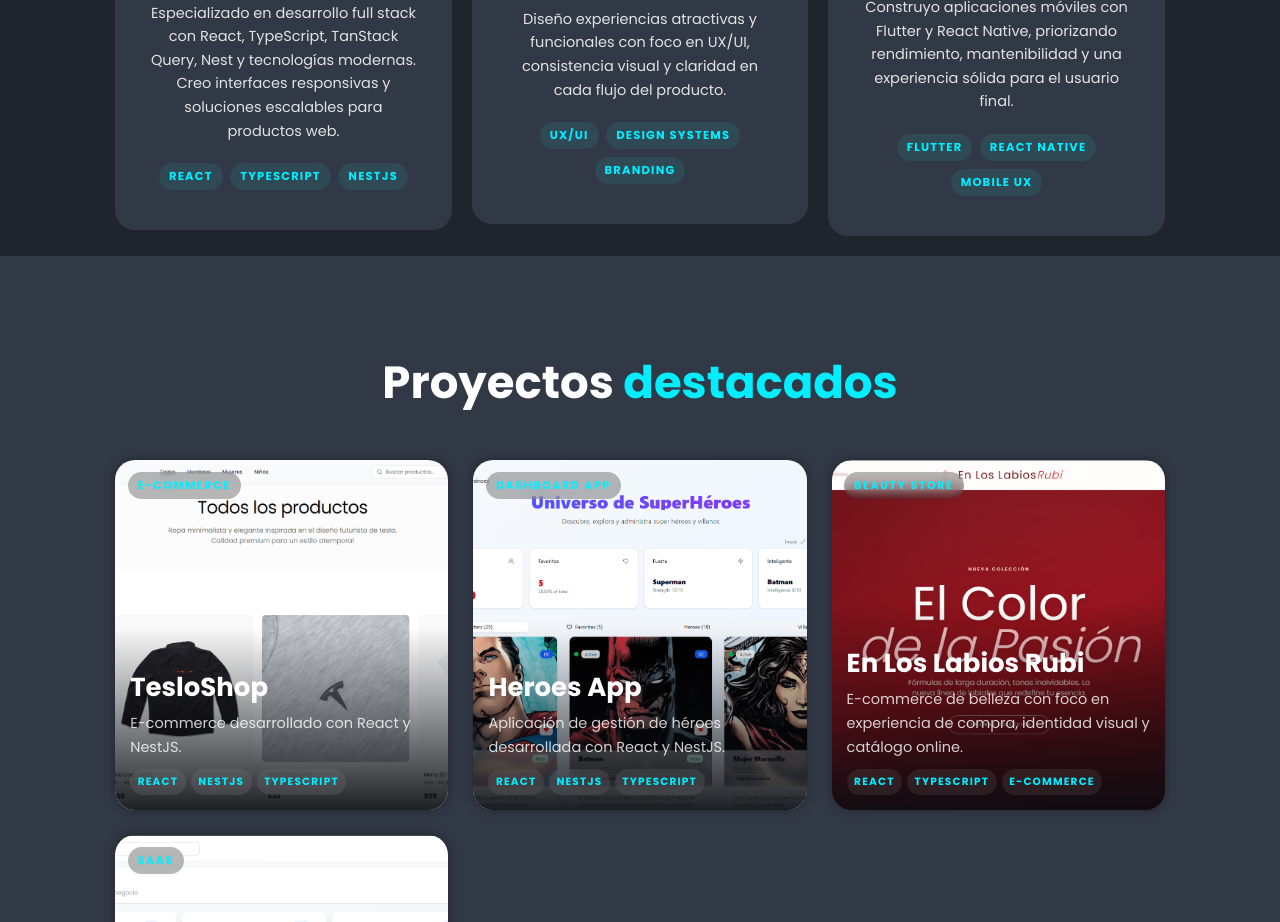
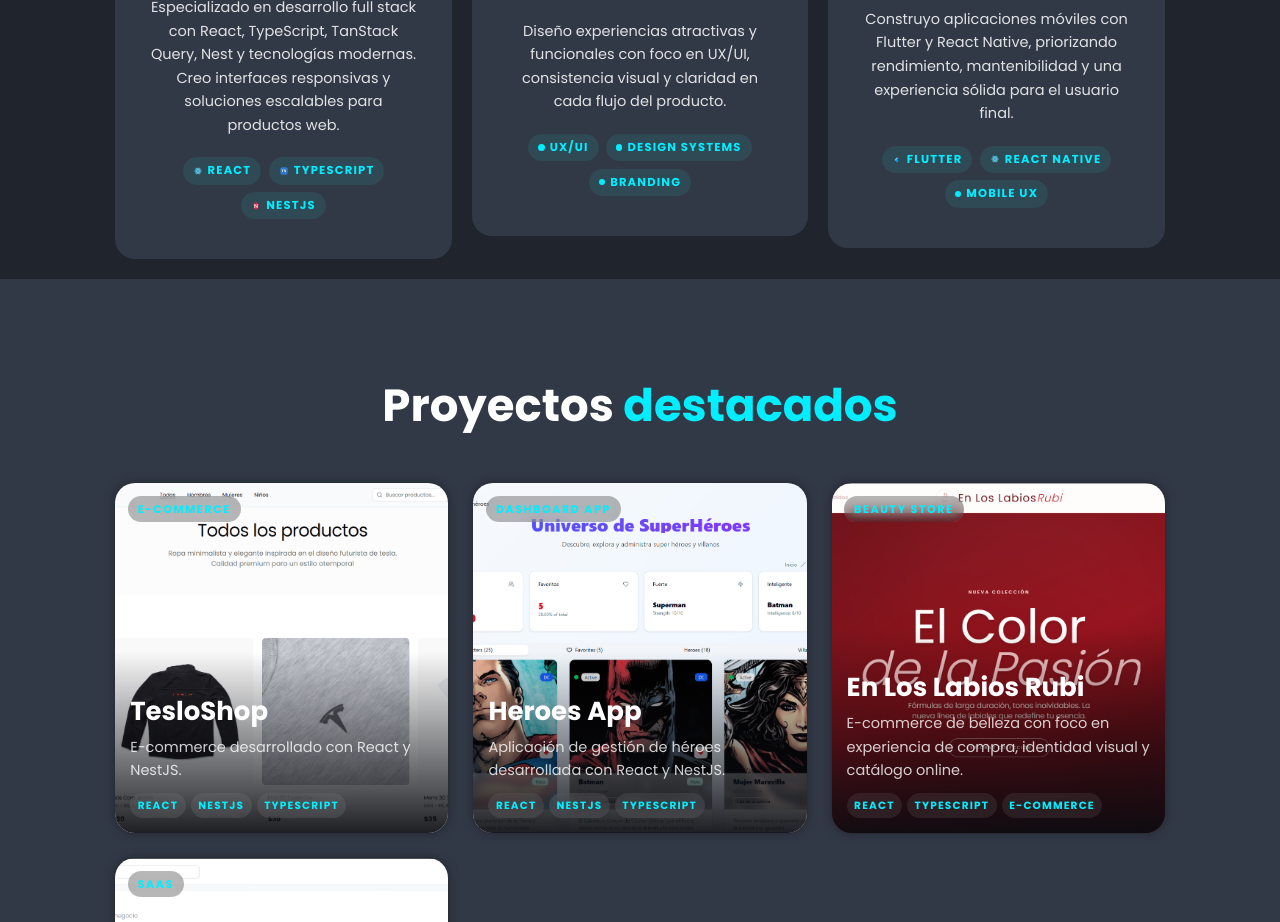
Before and after one commit to LuisAngel016/My-Portfolio, a React (Vite) app: page / in a window 1280 px wide. Shown: the part 3380-4302 px from the top of the page. Built offline with nearby package versions, Linux system fonts and the light colour scheme.

Commit message:
feat: add skill tech logos

```diff
--- a/src/components/Skills.tsx
+++ b/src/components/Skills.tsx
@@ -6,6 +6,53 @@ const skillTech = [
     ['UX/UI', 'Design Systems', 'Branding'],
     ['Flutter', 'React Native', 'Mobile UX']
 ];
+
+const SkillTechLogo = ({ tech }: { tech: string }) => {
+    switch (tech) {
+        case 'React':
+            return (
+                <svg viewBox="0 0 24 24" className="h-4 w-4" fill="none" aria-hidden="true">
+                    <circle cx="12" cy="12" r="1.8" fill="#61DAFB" />
+                    <ellipse cx="12" cy="12" rx="8" ry="3.2" stroke="#61DAFB" strokeWidth="1.6" />
+                    <ellipse cx="12" cy="12" rx="8" ry="3.2" stroke="#61DAFB" strokeWidth="1.6" transform="rotate(60 12 12)" />
+                    <ellipse cx="12" cy="12" rx="8" ry="3.2" stroke="#61DAFB" strokeWidth="1.6" transform="rotate(120 12 12)" />
+                </svg>
+            );
+        case 'TypeScript':
+            return (
+                <svg viewBox="0 0 24 24" className="h-4 w-4" aria-hidden="true">
+                    <rect x="3" y="3" width="18" height="18" rx="4" fill="#3178C6" />
+                    <text x="12" y="15.2" textAnchor="middle" fill="white" fontSize="8.2" fontWeight="700" fontFamily="Arial, sans-serif">TS</text>
+                </svg>
+            );
+        case 'NestJS':
+            return (
+                <svg viewBox="0 0 24 24" className="h-4 w-4" fill="none" aria-hidden="true">
+                    <path d="M12 3L18.5 7.5L16.5 18L12 21L7.5 18L5.5 7.5L12 3Z" fill="#E0234E" />
+                    <path d="M9 16V8L15 16V8" stroke="white" strokeWidth="1.8" strokeLinecap="round" strokeLinejoin="round" />
+                </svg>
+            );
+        case 'Flutter':
+            return (
+                <svg viewBox="0 0 24 24" className="h-4 w-4" fill="none" aria-hidden="true">
+                    <path d="M6 14L12 8L15 11L9 17L6 14Z" fill="#47C5FB" />
+                    <path d="M12 20L18 14L15 11L9 17L12 20Z" fill="#00569E" />
+                    <path d="M9 17L12 14L15 17L12 20L9 17Z" fill="#00B5F8" />
+                </svg>
+            );
+        case 'React Native':
+            return (
+                <svg viewBox="0 0 24 24" className="h-4 w-4" fill="none" aria-hidden="true">
+                    <circle cx="12" cy="12" r="1.8" fill="#61DAFB" />
+                    <ellipse cx="12" cy="12" rx="8" ry="3.2" stroke="#61DAFB" strokeWidth="1.6" />
+                    <ellipse cx="12" cy="12" rx="8" ry="3.2" stroke="#61DAFB" strokeWidth="1.6" transform="rotate(60 12 12)" />
+                    <ellipse cx="12" cy="12" rx="8" ry="3.2" stroke="#61DAFB" strokeWidth="1.6" transform="rotate(120 12 12)" />
+                </svg>
+            );
+        default:
+            return <span className="h-2.5 w-2.5 rounded-full bg-[var(--main-color)]" />;
+    }
+};
 
 export const Skills = () => {
     const { t } = useLanguage();
@@ -47,8 +94,9 @@ export const Skills = () => {
                             {skillTech[index].map((tech) => (
                                 <span
                                     key={tech}
-                                    className="rounded-full border border-[var(--main-color)]/20 bg-[rgba(14,255,255,0.08)] px-4 py-2 text-[1.15rem] font-semibold uppercase tracking-[0.12rem] text-[var(--main-color)]"
+                                    className="inline-flex items-center gap-2 rounded-full border border-[var(--main-color)]/20 bg-[rgba(14,255,255,0.08)] px-4 py-2 text-[1.15rem] font-semibold uppercase tracking-[0.12rem] text-[var(--main-color)]"
                                 >
+                                    <SkillTechLogo tech={tech} />
                                     {tech}
                                 </span>
                             ))}
```
